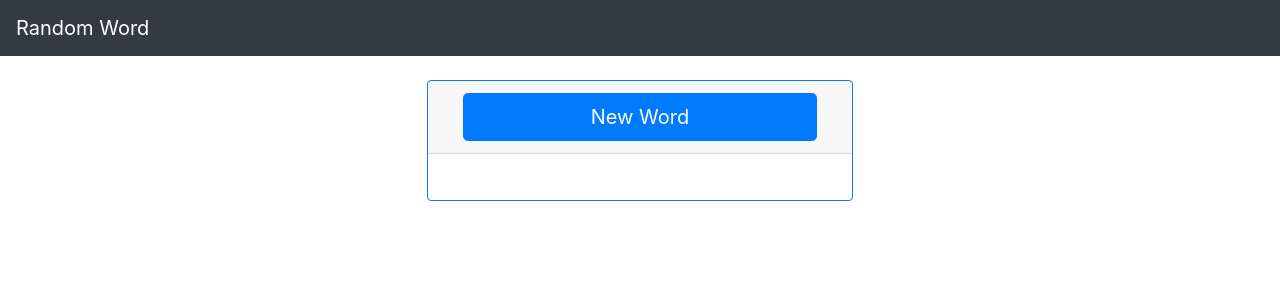
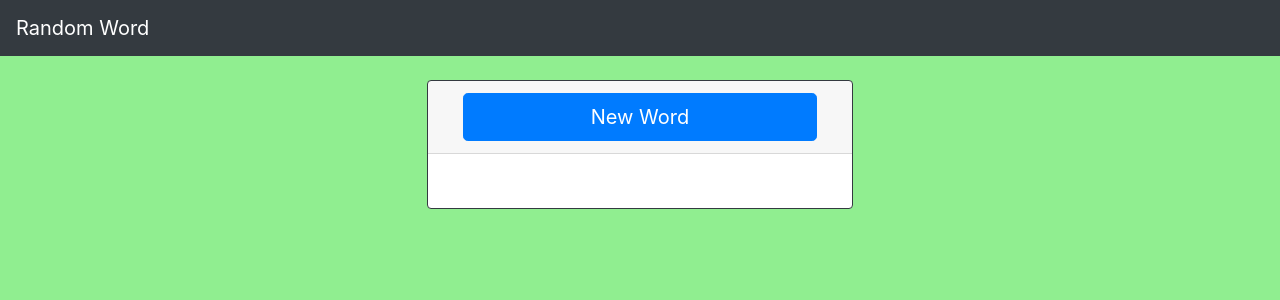
Before and after one commit to bryce-richards/random-word, a React (Create React App) app: page / in a window 1280 px wide. Shown: the top 300 px of the page. Built offline with nearby package versions, Linux system fonts and the light colour scheme.

Commit message:
background color, minor formatting

```diff
--- a/public/index.html
+++ b/public/index.html
@@ -8,7 +8,7 @@
     <title>Random Word</title>
 </head>
 
-<body>
+<body style="background-color: lightgreen">
     <noscript>You need to enable JavaScript to run this app.</noscript>
     <div id="root"></div>
     <script src="https://code.jquery.com/jquery-3.4.1.slim.min.js" integrity="sha384-J6qa4849blE2+poT4WnyKhv5vZF5SrPo0iEjwBvKU7imGFAV0wwj1yYfoRSJoZ+n" crossorigin="anonymous"></script>
--- a/src/components/SearchBody.js
+++ b/src/components/SearchBody.js
@@ -32,7 +32,7 @@ export default class SearchBody extends Component {
       const label = determineLabel(fl);
 
       return (
-        <li key={i} className={`list-group-item list-group-item-${this.getClass(label)}`}>
+        <li key={i} className={`row list-group-item list-group-item-${this.getClass(label)}`}>
           <SearchDefinition
             fl={fl}
             shortdef={shortdef} />
@@ -43,12 +43,12 @@ export default class SearchBody extends Component {
 
   render() {
     return (
-      <div className="row">
+      <div>
         <div className="card-body">
-          <h5 className="card-title">
+          <h5 className="row card-title">
             {this.props.hw}
           </h5>
-          <h6 className="card-subtitle mb-2 text-muted">
+          <h6 className="row card-subtitle mb-2 text-muted">
             {this.props.mw}
           </h6>
         </div>
--- a/src/containers/SearchResults.js
+++ b/src/containers/SearchResults.js
@@ -17,7 +17,7 @@ export default class SearchResults extends Component {
 
   render() {
     return (
-      <div className="col-4 card border-primary mb-3">
+      <div className="col-4 card border-dark mb-3">
        <div className="row card-header">
           <SearchButton
             searching={this.props.searching}
```
